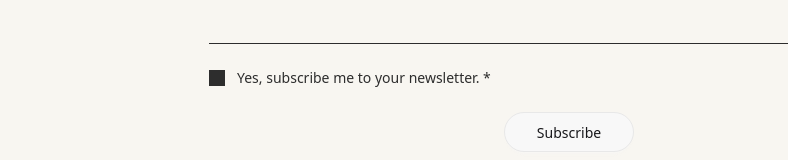
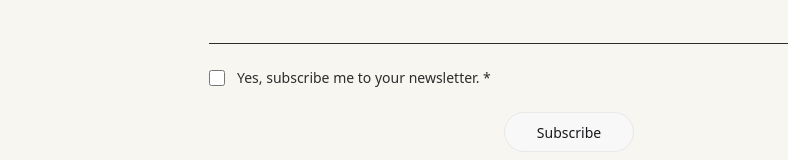
Before and after one commit to Dhiza97/threads-with-tami, a Next.js app: page / in a window 1280 px wide. Shown: the part 2302-2462 px from the top of the page, without its empty margins (71-859 px from the left). Built offline with nearby package versions, Linux system fonts and the light colour scheme; no server answers; the database is empty; a web font is replaced by a local one.

Commit message:
Update SubscriptionForm.tsx

```diff
--- a/components/SubscriptionForm.tsx
+++ b/components/SubscriptionForm.tsx
@@ -123,10 +123,10 @@ export default function SubscriptionForm() {
               checked={form.consent}
               onChange={handleChange}
               className={
-                "appearance-none w-4 h-4 border" +
+                "w-4 h-4 border" +
                 (theme === "dark"
-                  ? " border-lightGreen bg-lightGreen"
-                  : " border-darkCharcoal bg-darkCharcoal")
+                  ? " border-lightGreen accent-lightGreen"
+                  : " border-darkCharcoal accent-darkCharcoal")
               }
               required
             />
```
